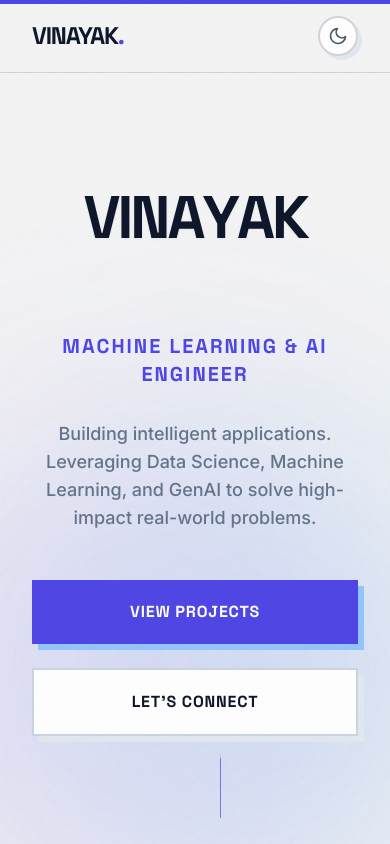
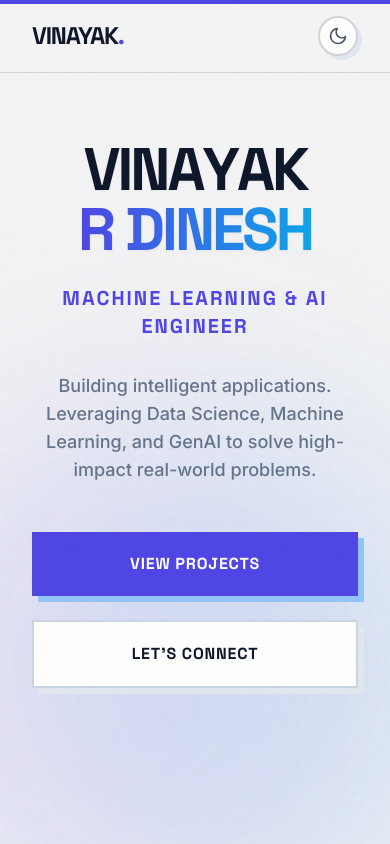
Before and after one commit to Vinayakrenjen/vinayak-portfolio, a React app: page / in a window 390 px wide. Shown: the top 844 px of the page. Built offline with nearby package versions, Linux system fonts and the light colour scheme; the HTML template or start-up script is replaced by a standard one.

Commit message:
fix: Resolve text clipping bug and prevent overlapping hero elements on mobile

```diff
--- a/src/App.jsx
+++ b/src/App.jsx
@@ -119,7 +119,7 @@ function App() {
       <main>
         <section id="hero" className="min-h-screen flex flex-col justify-center items-center text-center p-8 relative">
 
-          <motion.div className="z-10 mt-20 relative">
+          <motion.div className="z-10 mt-16 md:mt-24 relative pb-20 md:pb-32">
             <h2 className="text-6xl md:text-8xl font-black font-display text-slate-900 dark:text-white mb-6 tracking-tighter uppercase leading-none drop-shadow-sm transition-colors cursor-default">
               {"VINAYAK".split("").map((char, index) => (
                 <motion.span
@@ -133,19 +133,14 @@ function App() {
                 </motion.span>
               ))}
               <br/>
-              <span className="text-transparent bg-clip-text bg-gradient-to-r from-accentBrand to-accentCyan dark:from-slate-300 dark:to-slate-100">
-                {"R DINESH".split("").map((char, index) => (
-                  <motion.span
-                    key={`r-${index}`}
-                    initial={{ opacity: 0, scale: 0.5, filter: "blur(10px)" }}
-                    animate={{ opacity: 1, scale: 1, filter: "blur(0px)" }}
-                    transition={{ delay: 0.5 + index * 0.05, duration: 0.4 }}
-                    className="inline-block"
-                  >
-                    {char === " " ? "\u00A0" : char}
-                  </motion.span>
-                ))}
-              </span>
+              <motion.span
+                initial={{ opacity: 0, scale: 0.9, filter: "blur(10px)" }}
+                animate={{ opacity: 1, scale: 1, filter: "blur(0px)" }}
+                transition={{ delay: 0.8, duration: 0.6 }}
+                className="inline-block text-transparent bg-clip-text bg-gradient-to-r from-accentBrand to-accentCyan dark:from-slate-300 dark:to-slate-100"
+              >
+                R DINESH
+              </motion.span>
             </h2>
             <motion.h3
               initial={{ opacity: 0 }}
@@ -180,12 +175,12 @@ function App() {
 
           {/* Animated Scroll Indicator */}
           <motion.div
-            animate={{ y: [0, 15, 0] }}
+            animate={{ y: [0, 10, 0] }}
             transition={{ repeat: Infinity, duration: 2, ease: "easeInOut" }}
-            className="absolute bottom-10 left-1/2 transform -translate-x-1/2 flex flex-col items-center opacity-70"
+            className="absolute bottom-4 left-1/2 transform -translate-x-1/2 flex flex-col items-center opacity-60 hidden sm:flex"
           >
-            <span className="text-xs font-display font-bold tracking-widest uppercase mb-3 text-slate-400">Scroll</span>
-            <div className="w-px h-16 bg-slate-300 dark:bg-slate-700 overflow-hidden relative">
+            <span className="text-[10px] font-display font-bold tracking-widest uppercase mb-2 text-slate-400">Scroll</span>
+            <div className="w-px h-10 bg-slate-300 dark:bg-slate-700 overflow-hidden relative">
               <motion.div
                 animate={{ y: ["-100%", "100%"] }}
                 transition={{ repeat: Infinity, duration: 1.5, ease: "linear" }}
```
